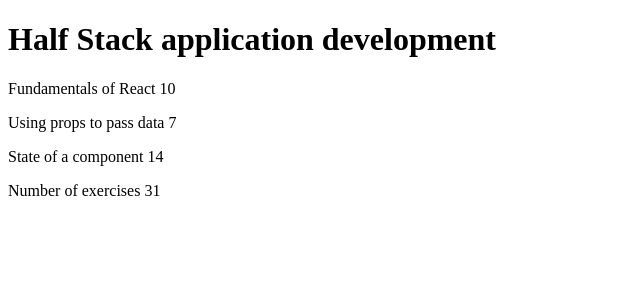
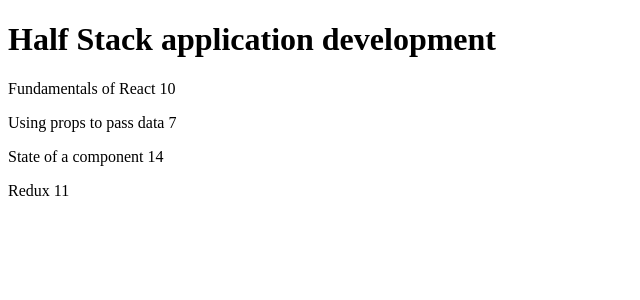
Before and after one commit to jemalmazar/fullstackopen-my_submissions, a React (Vite) app in the folder part2/courseinfo/: page / in a window 1280 px wide. Shown: the top 300 px of the page, without its empty margins (0-640 px from the left). Built offline with nearby package versions, Linux system fonts and the light colour scheme.

Commit message:
Build Course component and refactor Content component to map() over parts

```diff
--- a/part2/courseinfo/src/App.jsx
+++ b/part2/courseinfo/src/App.jsx
@@ -1,12 +1,13 @@
+const Course = ({course}) => (
+  <div>
+    <Header course={course.name} />
+    <Content parts={course.parts} />
+  </div>
+)
+
 const Header = (props) => <h1>{props.course}</h1>
 
-const Content = (props) => (
-  <div>
-    <Part part={props.parts[0]} />
-    <Part part={props.parts[1]} />
-    <Part part={props.parts[2]} />
-  </div>
-)
+const Content = ({parts}) => parts.map(part => <Part key={part.id} part={part} />)
 
 const Part = (props) => (
   <p>
@@ -14,7 +15,7 @@ const Part = (props) => (
   </p>
 )
 
-const Total = (props) => <p>Number of exercises {props.total}</p>
+// const Total = (props) => <p>Number of exercises {props.total}</p>
 
 const App = () => {
   const course = {
@@ -23,31 +24,27 @@ const App = () => {
       {
         name: 'Fundamentals of React',
         exercises: 10,
+        id: 1,
       },
       {
         name: 'Using props to pass data',
         exercises: 7,
+        id: 2,
       },
       {
         name: 'State of a component',
         exercises: 14,
+        id: 3,
+      },
+      {
+        name: 'Redux',
+        exercises: 11,
+        id: 4,
       },
     ],
   }
 
-  return (
-    <div>
-      <Header course={course.name} />
-      <Content parts={course.parts} />
-      <Total
-        total={
-          course.parts[0].exercises +
-          course.parts[1].exercises +
-          course.parts[2].exercises
-        }
-      />
-    </div>
-  )
+  return <Course course={course} />
 }
 
 export default App
```
